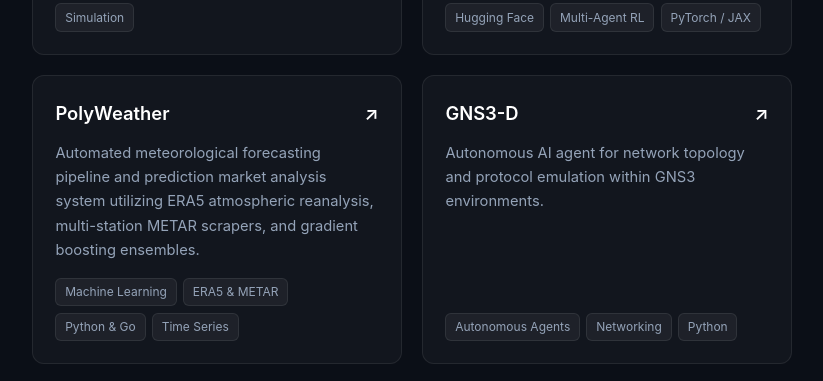
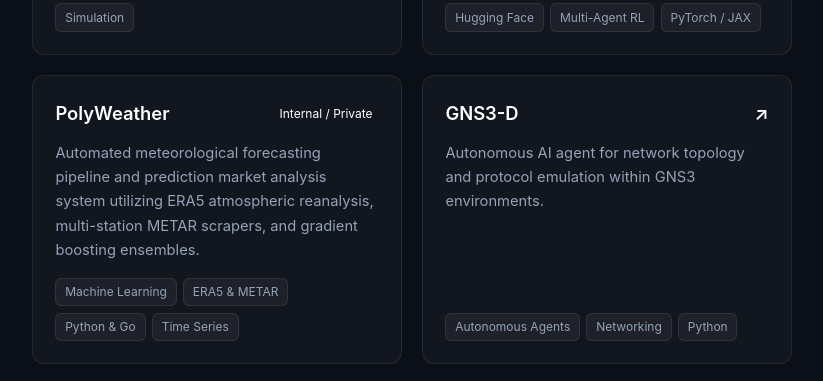
Before and after one commit to ilyasssif/ilyasssif.github.io, a plain HTML site: page index.html in a window 1280 px wide. Shown: the part 956-1337 px from the top of the page, without its empty margins (228-1051 px from the left). Drawn offline with Linux system fonts and the light colour scheme.

Commit message:
docs: mark PolyWeather as internal private project

```diff
--- a/index.html
+++ b/index.html
@@ -371,11 +371,11 @@
           </div>
         </a>
 
-        <a href="https://github.com/ilyasssif/PolyWeather" target="_blank" rel="noopener noreferrer" class="card">
+        <div class="card">
           <div>
             <div class="card-title">
               PolyWeather
-              <span>↗</span>
+              <span style="font-size: 0.75rem; font-weight: normal; color: var(--text-dim); border: 1px solid var(--border); padding: 2px 6px; border-radius: 4px; margin-left: 8px;">Internal / Private</span>
             </div>
             <div class="card-desc">
               Automated meteorological forecasting pipeline and prediction market analysis system utilizing ERA5 atmospheric reanalysis, multi-station METAR scrapers, and gradient boosting ensembles.
@@ -387,7 +387,7 @@
             <span class="tag">Python & Go</span>
             <span class="tag">Time Series</span>
           </div>
-        </a>
+        </div>
 
         <a href="https://github.com/ilyasssif/GNS3-D" target="_blank" rel="noopener noreferrer" class="card">
           <div>
```
